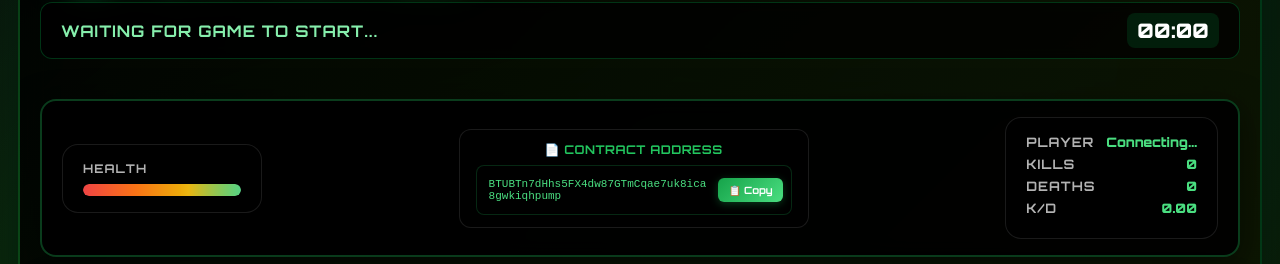
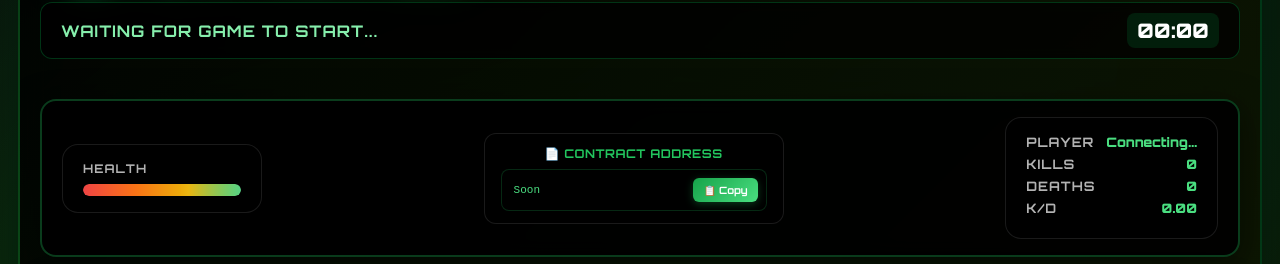
Before and after one commit to ywa0/pumparena, a website: page index.html in a window 1280 px wide. Shown: the part 93-357 px from the top of the page. Drawn offline with nearby package versions, Linux system fonts and the light colour scheme.

Commit message:
Add admin.html and update index.html + server.js1

```diff
--- a/index.html
+++ b/index.html
@@ -1114,7 +1114,7 @@
 
             #gameCanvas {
                 width: 100% !important;
-                height: 50vh !important;
+                height: 1200px !important;
                 max-width: 100vw;
                 object-fit: contain;
                 /* CHANGED: Orange border to green */
@@ -1731,7 +1731,7 @@
             <div class="hud-contract-section">
                 <div class="hud-contract-title">📄 Contract Address</div>
                 <div class="hud-contract-address-container">
-                    <div class="hud-contract-address" id="hudContractAddress">BTUBTn7dHhs5FX4dw87GTmCqae7uk8ica8gwkiqhpump</div>
+                    <div class="hud-contract-address" id="hudContractAddress">Soon</div>
                     <button class="hud-copy-button" id="hudCopyButton" onclick="copyHudContractAddress()">📋 Copy</button>
                 </div>
             </div>
@@ -1830,7 +1830,7 @@
         <div class="contract-section">
             <div class="contract-title">📄 Contract Address</div>
             <div class="contract-address-container">
-                <div class="contract-address" id="contractAddress">BTUBTn7dHhs5FX4dw87GTmCqae7uk8ica8gwkiqhpump</div>
+                <div class="contract-address" id="contractAddress">Soon</div>
                 <button class="copy-button" id="copyButton" onclick="copyContractAddress()">📋 Copy</button>
             </div>
             <div class="copy-feedback" id="copyFeedback">Copied to clipboard!</div>
```
